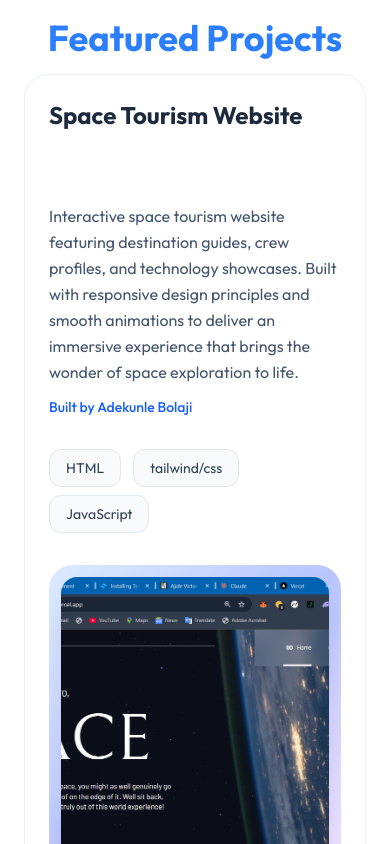
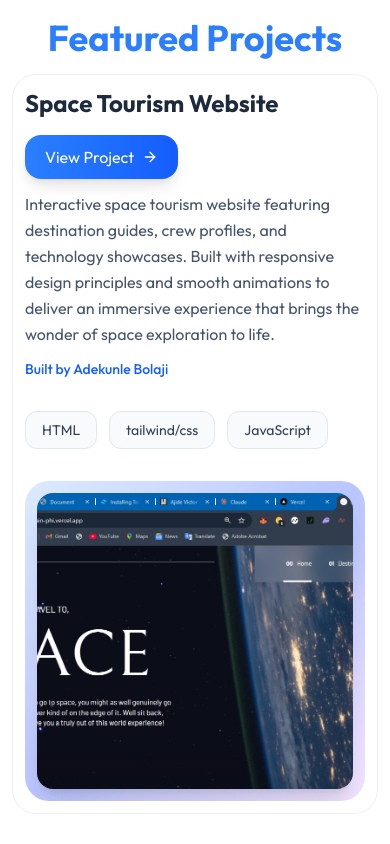
Before and after one commit to BEEJAYOFGOD/portfolio, a React (Vite) app: page / in a window 390 px wide. Shown: the part 4900-5744 px from the top of the page. Built offline with nearby package versions, Linux system fonts and the light colour scheme.

Commit message:
improved the project section spacing

```diff
--- a/src/components/Project.component.jsx
+++ b/src/components/Project.component.jsx
@@ -2,7 +2,7 @@ import { ArrowRight } from "lucide-react";
 
 const ProjectCard = ({ project }) => {
     return (
-        <article className="flex [&>*]:flex-1 md:flex-row flex-col border border-slate-200/60 bg-white p-6 gap-8 rounded-3xl group transition-all duration-300 hover:shadow-2xl hover:shadow-blue-500/20 hover:border-blue-200/50">
+        <article className="flex [&>*]:flex-1 md:flex-row flex-col border border-slate-200/60 bg-white md:p-6 p-3  gap-8 rounded-3xl group transition-all duration-300 hover:shadow-2xl hover:shadow-blue-500/20 hover:border-blue-200/50">
             <div className="space-y-3">
                 <div className="flex flex-col gap-3">
                     <p className="text-2xl font-bold text-slate-800 mb-1">
@@ -13,7 +13,7 @@ const ProjectCard = ({ project }) => {
                         href={project.link}
                         target="_blank"
                         rel="noopener noreferrer"
-                        className="opacity-0  md:invisible bg-gradient-to-r from-blue-500 to-blue-600 hover:from-blue-600 hover:to-blue-700 text-white transition-all py-2.5 duration-500 flex md:group-hover:visible group-hover:opacity-100 group/link items-center border-0 w-fit px-5 rounded-2xl group-hover:animate-move-in shadow-lg hover:shadow-blue-500/25"
+                        className="md:opacity-0  md:invisible bg-gradient-to-r from-blue-500 to-blue-600 hover:from-blue-600 hover:to-blue-700 text-white transition-all py-2.5 duration-500 flex md:group-hover:visible group-hover:opacity-100 group/link items-center border-0 w-fit px-5 rounded-2xl group-hover:animate-move-in shadow-lg hover:shadow-blue-500/25"
                     >
                         View Project
                         <span className="ml-2 transition-transform group-hover/link:translate-x-2 group-hover/link:ease-in-out">
@@ -39,7 +39,7 @@ const ProjectCard = ({ project }) => {
                 </div>
             </div>
 
-            <div className="rounded-3xl min-h-80 aspect-[12.0] box-border p-3 bg-gradient-to-br from-blue-50 via-indigo-200 to-purple-50 relative overflow-hidden">
+            <div className="rounded-3xl min-h-80 md:aspect-[12.0] aspect-video box-border p-3 bg-gradient-to-br from-blue-50 via-indigo-200 to-purple-50 relative overflow-hidden">
                 {/* Decorative background elements */}
                 <div className="absolute inset-0 bg-gradient-to-br from-blue-500/10 via-indigo-500/10 to-purple-500/10"></div>
                 <div className="absolute top-4 right-4 w-20 h-20 bg-blue-400/20 rounded-full blur-xl"></div>
--- a/src/section/ProjectSection.jsx
+++ b/src/section/ProjectSection.jsx
@@ -57,7 +57,7 @@ const ProjectsSection = () => {
     return (
         <section
             id="projects"
-            className="px-6  md:w-5xl mx-auto"
+            className="md:px-6 px-3  md:w-5xl mx-auto"
             data-section="projects"
         >
             <h1 className="text-4xl text-center mt-24 font-bold mb-4 text-blue-500">
```
